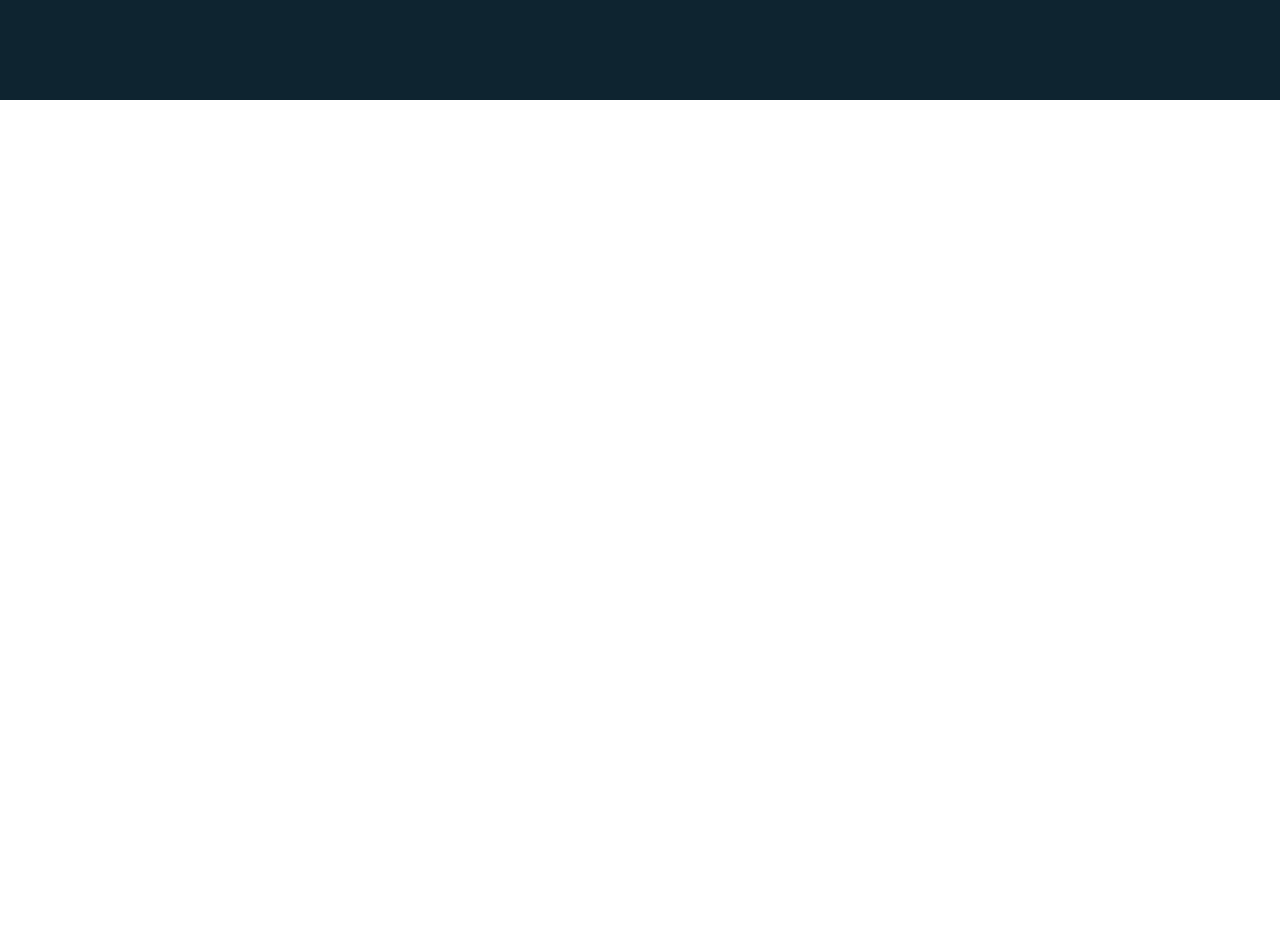
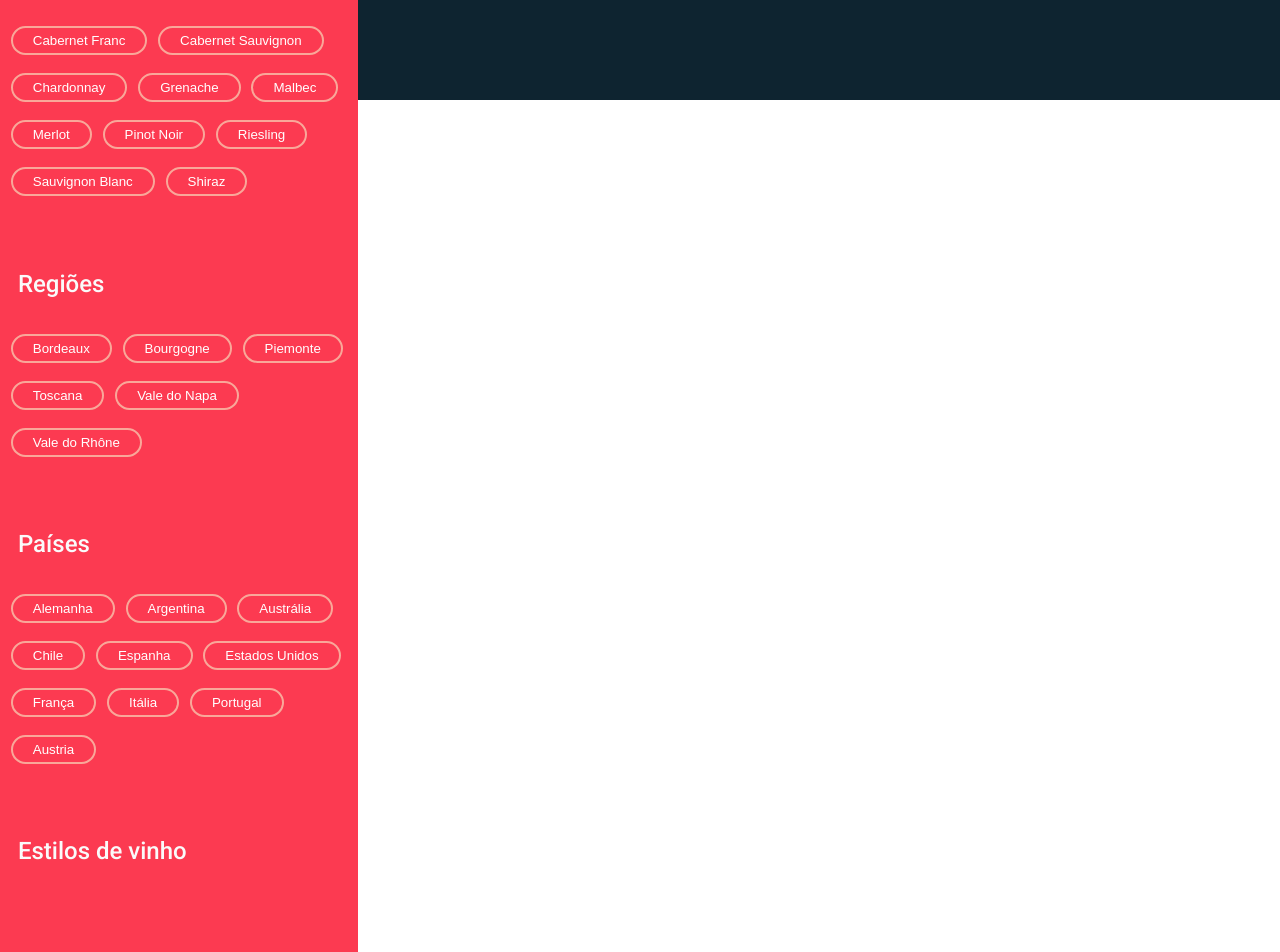
Before and after one commit to lavyoliveira/final-web, an Angular app: page / in a window 1280 px wide. Shown: the part 820-1772 px from the top of the page. Before the commit the page ends 920 px from the top, so only its background shows below. Built offline with nearby package versions, Linux system fonts and the light colour scheme.

Commit message:
camilinha

```diff
--- a/src/app/header/header.component.css
+++ b/src/app/header/header.component.css
@@ -17,7 +17,7 @@ body {
 .navMenu {
   position: absolute;
   top: 5%;
-  left: 38%;
+  left: 42%;
   height: 50%;
 }
 
--- a/src/app/pesquisa/pesquisa.component.html
+++ b/src/app/pesquisa/pesquisa.component.html
@@ -26,6 +26,43 @@
       <label for="3estrelase6"> 3.6+ Comum</label><br>
       <input type="radio" id="qualquer" name="fav_language" value="qualquer">
       <label for="qualquer">Qualquer classificação</label>
+
+    <h2>Uvas</h2>
+    <button type="button">Cabernet Franc</button>
+    <button type="button">Cabernet Sauvignon</button>
+    <button type="button">Chardonnay</button>
+    <button type="button">Grenache</button>
+    <button type="button">Malbec</button>
+    <button type="button">Merlot</button>
+    <button type="button">Pinot Noir</button>
+    <button type="button">Riesling</button>
+    <button type="button">Sauvignon Blanc</button>
+    <button type="button">Shiraz</button>
+
+    <h2>Regiões</h2>
+    <button type="button">Bordeaux</button>
+    <button type="button">Bourgogne</button>
+    <button type="button">Piemonte</button>
+    <button type="button">Toscana</button>
+    <button type="button">Vale do Napa</button>
+    <button type="button">Vale do Rhône</button>
+
+    <h2>Países</h2>
+    <button type="button">Alemanha</button>
+    <button type="button">Argentina</button>
+    <button type="button">Austrália</button>
+    <button type="button">Chile</button>
+    <button type="button">Espanha</button>
+    <button type="button">Estados Unidos</button>
+    <button type="button">França</button>
+    <button type="button">Itália</button>
+    <button type="button">Portugal</button>
+    <button type="button">Austria</button>
+
+    <h2>Estilos de vinho</h2>
+
+    <h2>Harmonização com comidas</h2>
+
   </div>
   </body>
 </html>
```
